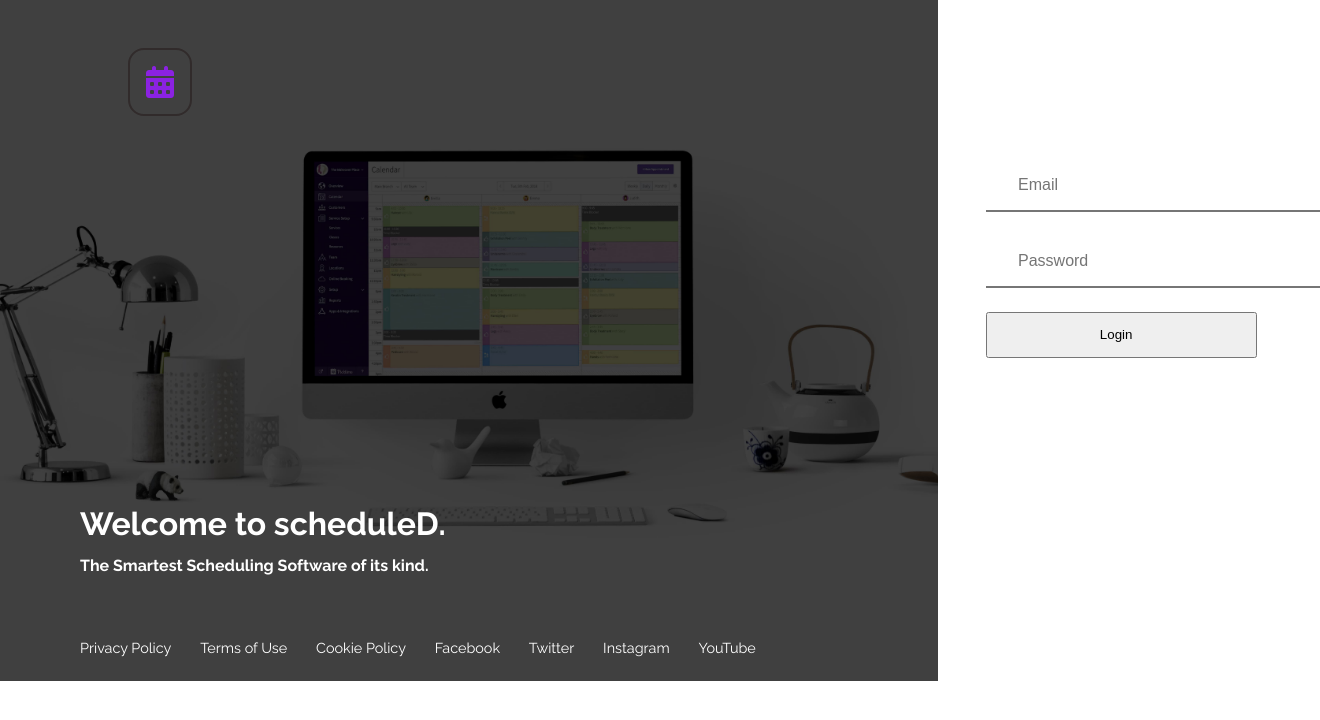
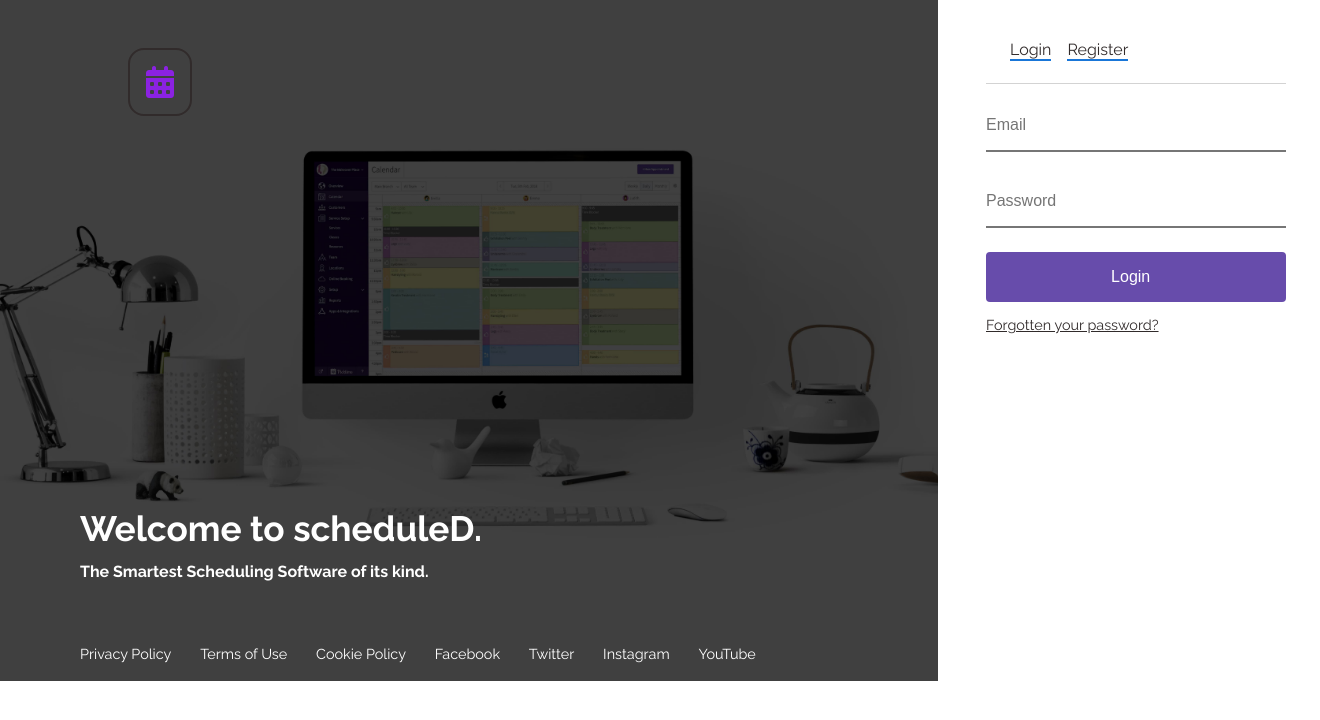
Before and after one commit to nanaabaackah/portfolio.io, a PHP site: page /schedule-builder/login.html in a window 1320 px wide. Shown: the top 720 px of the page. Run offline with PHP 8.4, Linux system fonts and the light colour scheme; some libraries are stand-ins or nearby versions.

Commit message:
files up to date

```diff
--- a/schedule-builder/login.html
+++ b/schedule-builder/login.html
@@ -35,12 +35,23 @@
                 </div>
             </div>
             <div class="right-container">
+                <nav>
+                    <ul>
+                        <li><a href="">Login</a></li>
+                        <li><a href="">Register</a></li>
+                    </ul>
+                </nav>
 
                 <form>
                     <input name="email" type="email" placeholder="Email" />
                     <input name="password" type="password" placeholder="Password" />
-                    <button>Login</button>
+                    <button><a href="" >Login</a></button>
+
                 </form>
+                <div id="forgot">
+                    <a href="">Forgotten your password?</a>
+                </div>
+
             </div>
         </main>
         <footer>
--- a/schedule-builder/styles/login.css
+++ b/schedule-builder/styles/login.css
@@ -42,6 +42,7 @@ body{
 h1{
     color: white;
     margin-bottom: 0em;
+    font-size: 2.2em;
 }
 
 h2{
@@ -68,7 +69,7 @@ h2{
     list-style: none;
     padding-top: 3em;
     padding-left: 0em;
-    padding-bottom: 0.6em;
+    padding-bottom: 0.2em;
 }
 
 .left-container nav ul li{
@@ -91,24 +92,65 @@ h2{
     padding-left: 3em;
 }
 
+.right-container nav ul{
+    display: flex;
+    flex-direction: row;
+    list-style: none;
+    padding: 1.5em;
+    text-align: left;
+    margin-left: 0em;
+    border-bottom: solid 1px lightgray;
+}
+
+.right-container nav ul li{
+    padding-right: 1em;
+    padding-left: 0em;
+
+}
+
+.right-container nav a{
+    text-decoration: none;
+    color: var(--black);
+}
+
+.right-container nav a{
+    border-bottom: solid 2px#1976d8;
+}
+
 .right-container form{
     display: flex;
     flex-direction: column;
-    margin-top: 10em;
+    margin-top: 0em;
 }
 
 .right-container input{
     border-top: none;
     border-left: none;
     border-right: none;
-    padding: 1em 2em;
+    padding: 1em 0em;
     width: 100%;
     margin-bottom: 1.5em;
     font-size: 1em;
 }
 
 .right-container button{
-    padding: 1em 2.2em;
+    padding: 1.2em 2.2em;
     padding-right: 3em;
-    width: 100%;
+    width: 300px;
+    color: white;
+    background-color: #674cab;
+    border: none;
+    border-radius: 0.3em;
+    display: block;
+    margin-bottom: 1em;
 }
+form a{
+    color: white;
+    text-decoration: none;
+    font-size: 1.2em;
+}
+
+#forgot a{
+    color: var(--black);
+    font-size: 0.9em;
+}
```
